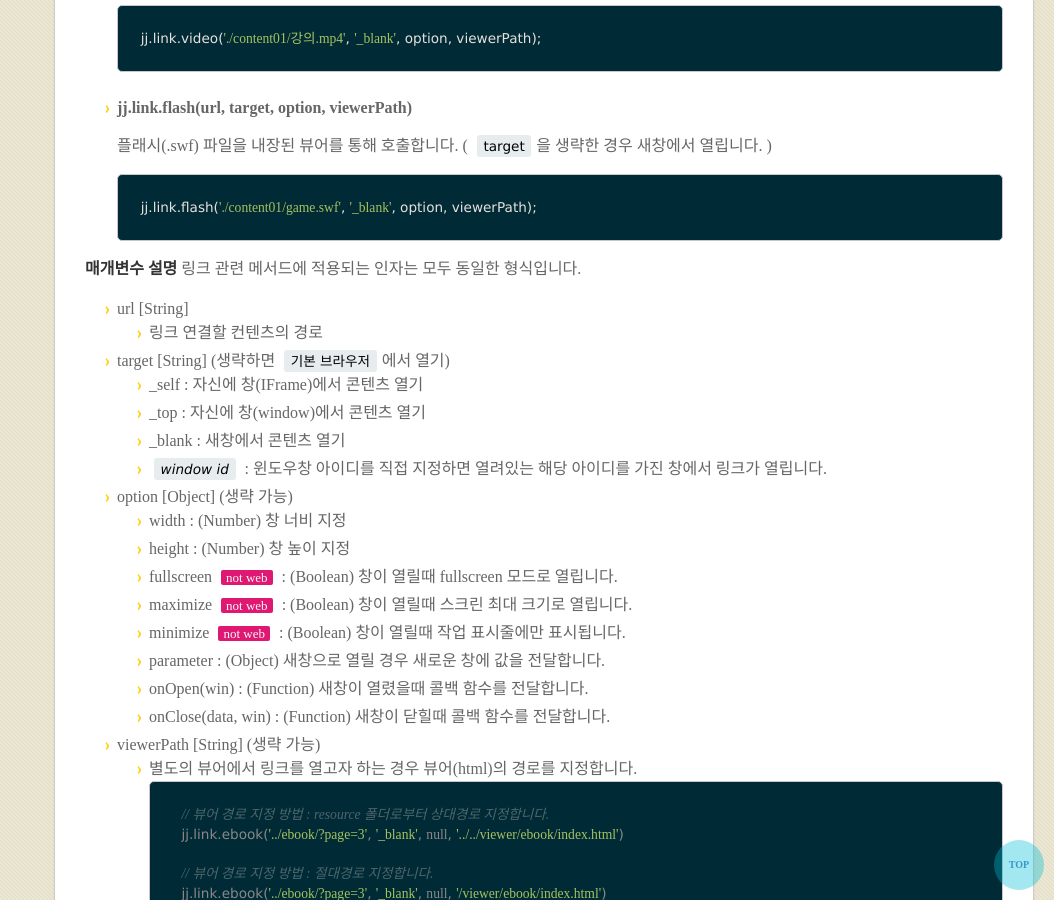
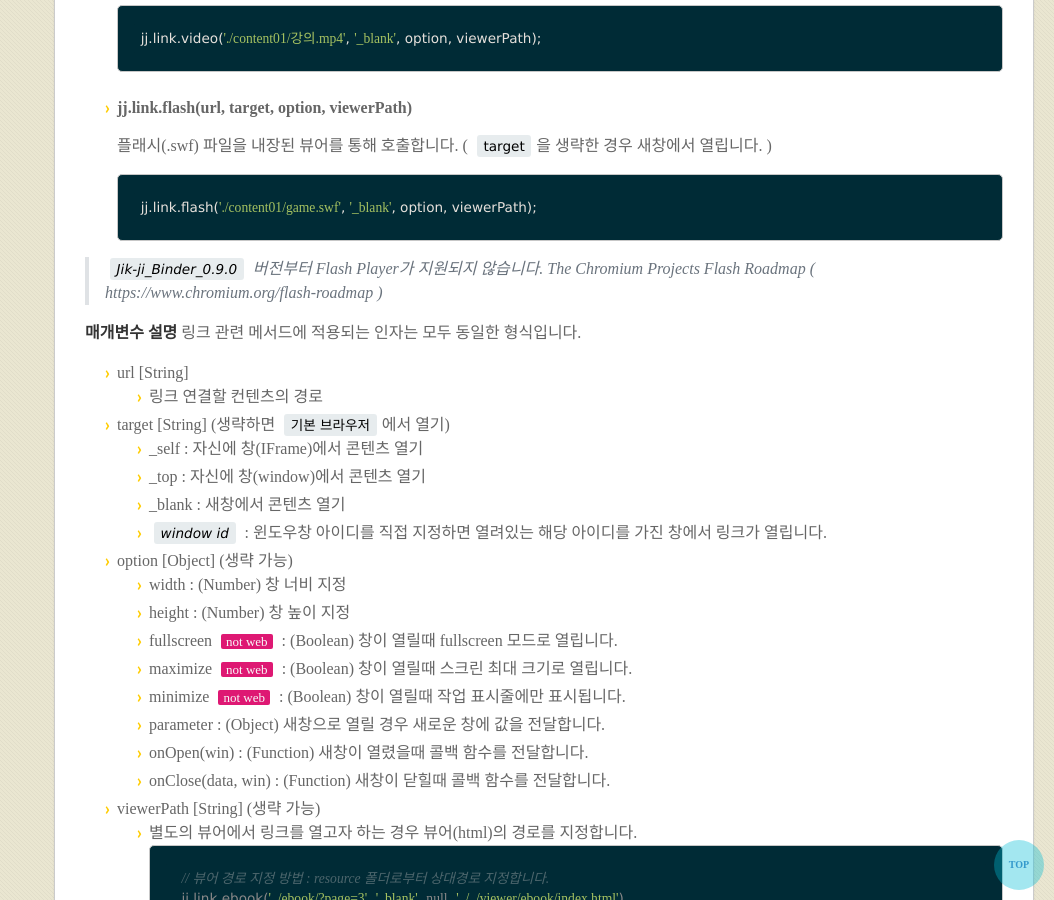
Before and after one commit to vulcan9/jikji.Binder.doc, a Jekyll site: the page built from docs/ver/API.0.6.md, in a window 1280 px wide and 900 px high, scrolled down 7868 px. Shown: the whole window, without its empty margins (226-1280 px from the left). Built offline with Jekyll 4.4.1, drawn with Linux system fonts in a browser that asks for light colours; our own code applies the rules of GitHub Pages for plain Markdown files; the repository's description, which GitHub fills in, is left out.

Commit message:
Flash Player가 지원 중단 알림

````diff
--- a/docs/ver/API.0.6.md
+++ b/docs/ver/API.0.6.md
@@ -315,6 +315,9 @@ jj.link.video('./content01/강의.mp4', '_blank', option, viewerPath);
 ```
 jj.link.flash('./content01/game.swf', '_blank', option, viewerPath);
 ```
+
+> `Jik-ji_Binder_0.9.0` 버전부터 Flash Player가 지원되지 않습니다.
+> The Chromium Projects Flash Roadmap ( https://www.chromium.org/flash-roadmap )
 
 **매개변수 설명**
 링크 관련 메서드에 적용되는 인자는 모두 동일한 형식입니다.
````
